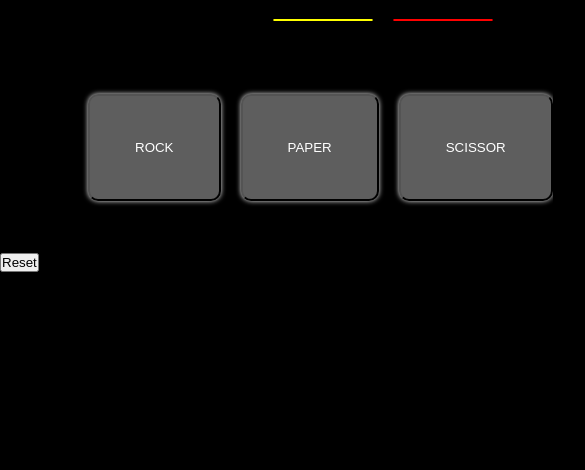
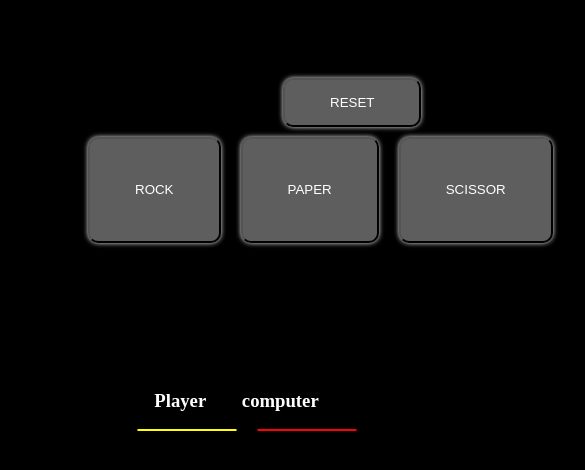
Before and after one commit to dualcorebrain/-Vanilla-Javascript-Rock-Paper-Scissors, a plain HTML site: page index.html in a window 390 px wide. Shown: the top 470 px of the page, 585 px wide, since content can reach past the window. Drawn offline with Linux system fonts and the light colour scheme.

Commit message:
Responsive design work

```diff
--- a/index.html
+++ b/index.html
@@ -19,12 +19,18 @@
   </div>
 
   <div id="rest-button-container">
-    <button id="reset">Reset</button>
+    <button id="reset" class="btn" id="reset-button">Reset</button>
   </div>
 
   <div id="result-container">
 
   </div>
+
+  <div id="results-title-container">
+    <h3 id="player-title">Player</h3>
+    <h3 id="computer-title">computer</h3>
+  </div>
+
 
   <div id="round-images-container">
     <div id="player-choice-container">
--- a/style.css
+++ b/style.css
@@ -19,30 +19,6 @@ body{
 
     display: flex;
 }
-/*
-.btn{
-
-
-    margin-left: 5%;
-    margin-right: 5%;
-
-    height: 100%;
-    width: 70%;
-
-    border-radius: 15px;
-
-    background: linear-gradient(90deg, #9ebd13 0%, #008552 100%);
-
-    text-decoration: none;
-    font-weight: 800;
-    font-family: Impact, Haettenschweiler, 'Arial Narrow Bold', sans-serif;
-}
-
-.btn:hover{
-    border: 3px solid black;
-    box-shadow: 0px 0px 50px 5px rgb(140, 0, 255);
-}
-*/
 
 .btn {
     background-color: rgb(94, 94, 94);
@@ -67,13 +43,17 @@ body{
     box-shadow: 0px 0px 10px 5px rgb(140, 0, 255);
 }
 
-
+#rest-button-container{
+    position: relative;
+    left: 5%;
+    bottom: 7%;
+}
 
  /*IMAGES*/
 
 #hover-images-container{
     position: relative;
-    top: 15%;
+    bottom: 15%;
     left: 20%;
 
     height: 15%;
@@ -97,12 +77,12 @@ body{
     visibility: visible;
 }
 
-h2{
+h2, h3{
     color: white;
 }
 
 
-/*COMPUTER CHOICES IMAGE DISPLAY*/
+/*COMPUTER/PLAYER ROUND CHOICES IMAGES*/
 #round-images-container{
     display: grid;
     grid-template-columns: 100px 100px;
@@ -117,24 +97,32 @@ h2{
 
 
 #player-choice-container{
-
     border: 1px solid yellow;
     border-radius: 10px;
-
+    border-spacing: 10px 10px;
 }
 
 
 #computer-choice-container{
-
-
     border: 1px solid red;
     border-radius: 10px;
+}
 
+#results-title-container{
+    width: 200px;
 
+    position: relative;
+    bottom: 30%;
+    left: 70%;
+
+    display: flex;
+    flex-direction: row;
+    justify-content: space-around;
 }
 
 
-/*ROUND RESULTS*/
+
+/*TEXT ROUND RESULTS*/
 #result-container{
     position: relative;
     top: 0%;
@@ -146,21 +134,32 @@ h2{
 /*RESPONSIVENESS*/
 @media(max-width: 1024px){
     #button-container{
-        top: 10%;
+        height: 15%;
+        width: 20%;
+    }
+
+    #hover-images-container{
+        top: 15%;
+    }
+    #rest-button-container{
+        bottom: 22%;
+        left: 70%;
     }
 
     #result-container{
-        top: -25%;
+        top: -33%;
         left: 250px;
     }
 
-    #player-choice-container{
-        top: 30%;
+    #round-images-container{
+        top: 10%;
         left: 35%;
     }
 
-    #computer-choice-container{
-        top: 30%;
-        left: 50%;
+    #results-title-container{
+        top: 8%;
+        left: 35%;
     }
+
+
 }
```
